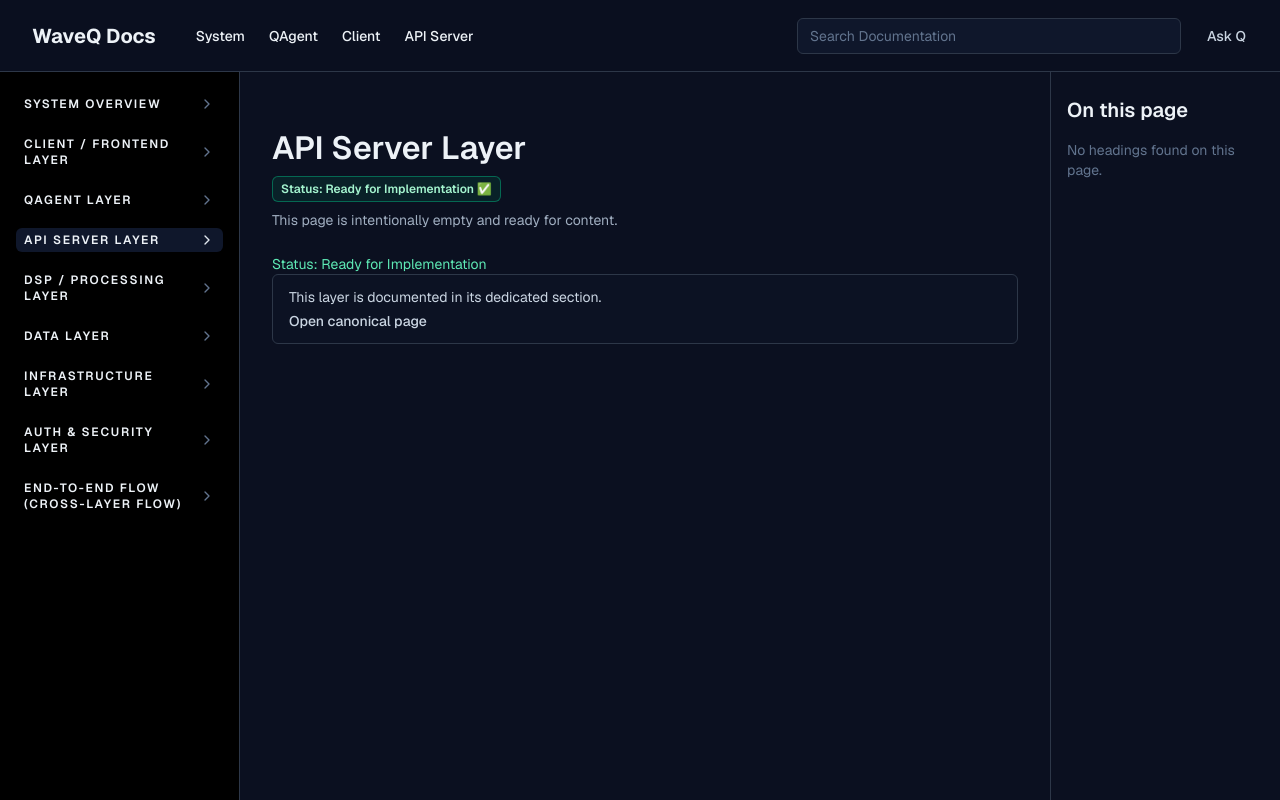
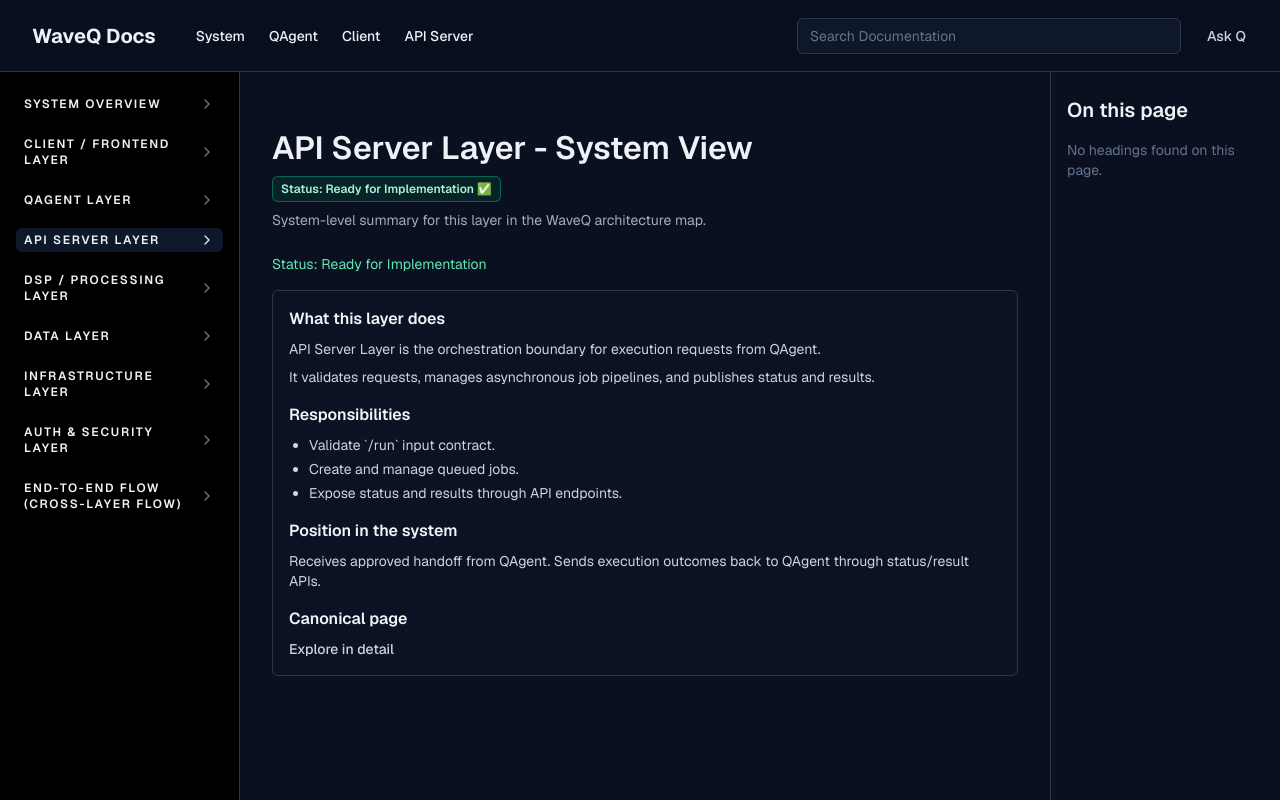
Before and after one commit to liormedan/Qagent-WebSiteDoc, a Next.js app: page /docs/system/api-server-layer in a window 1280 px wide. Built offline with nearby package versions, Linux system fonts and the light colour scheme.

Commit message:
docs(system): populate system layer subpages and align sidebar routes

```diff
--- a/src/app/docs/system/[layer]/page.tsx
+++ b/src/app/docs/system/[layer]/page.tsx
@@ -25,25 +25,153 @@ const layerCanonicalLinks: Record<string, string> = {
   "end-to-end-flow": "/docs/system-flow",
 };
 
+type LayerSystemView = {
+  explanation: [string, string];
+  responsibilities: [string, string, string];
+  position: string;
+};
+
+const layerSystemViews: Record<string, LayerSystemView> = {
+  "client-frontend-layer": {
+    explanation: [
+      "Client Layer is the user-facing runtime where users interact with chat, canvas, and workspace surfaces.",
+      "It translates user actions into structured requests and presents status and result updates from downstream layers.",
+    ],
+    responsibilities: [
+      "Capture user input and interaction events.",
+      "Render runtime progress and final outputs.",
+      "Forward structured requests to QAgent.",
+    ],
+    position: "Receives input from users. Sends structured requests to QAgent and presents returned status/results.",
+  },
+  "qagent-layer": {
+    explanation: [
+      "QAgent Layer is the decision and planning center of WaveQ.",
+      "It interprets intent, builds execution-ready plans, and enforces approval gates before execution handoff.",
+    ],
+    responsibilities: [
+      "Resolve intent and clarification requirements.",
+      "Build plan and execution handoff artifacts.",
+      "Apply approval logic before API handoff.",
+    ],
+    position: "Receives requests from Client Layer. Sends approved execution handoff artifacts to API Server Layer.",
+  },
+  "api-server-layer": {
+    explanation: [
+      "API Server Layer is the orchestration boundary for execution requests from QAgent.",
+      "It validates requests, manages asynchronous job pipelines, and publishes status and results.",
+    ],
+    responsibilities: [
+      "Validate `/run` input contract.",
+      "Create and manage queued jobs.",
+      "Expose status and results through API endpoints.",
+    ],
+    position: "Receives approved handoff from QAgent. Sends execution outcomes back to QAgent through status/result APIs.",
+  },
+  "dsp-processing-layer": {
+    explanation: [
+      "DSP / Processing Layer performs audio transformations and signal-level operations during execution.",
+      "It provides specialized processing capabilities used by execution pipelines.",
+    ],
+    responsibilities: [
+      "Run signal processing and audio transformations.",
+      "Support execution engine with processing primitives.",
+      "Produce processed audio outputs.",
+    ],
+    position: "Receives processing tasks from execution pipelines. Sends processed artifacts onward to output and storage flows.",
+  },
+  "data-layer": {
+    explanation: [
+      "Data Layer provides canonical storage, schema governance, and lineage traceability for system entities.",
+      "It preserves structured artifacts and historical references across system runs.",
+    ],
+    responsibilities: [
+      "Store canonical records and artifacts.",
+      "Maintain schema consistency.",
+      "Track lineage and reference relationships.",
+    ],
+    position: "Receives entities and artifacts from runtime layers. Sends stable references for retrieval, traceability, and version linkage.",
+  },
+  "infrastructure-layer": {
+    explanation: [
+      "Infrastructure Layer supplies the runtime environment that hosts and scales WaveQ services.",
+      "It provides platform-level support for reliability, deployment, and operational execution.",
+    ],
+    responsibilities: [
+      "Provide hosting and runtime environment.",
+      "Support scaling and deployment operations.",
+      "Stabilize execution conditions for system services.",
+    ],
+    position: "Receives operational requirements from all layers. Supports runtime delivery across Client, QAgent, and API services.",
+  },
+  "auth-security-layer": {
+    explanation: [
+      "Auth & Security Layer enforces identity, access control, and isolation boundaries.",
+      "It protects system resources and ensures secure interaction across layers.",
+    ],
+    responsibilities: [
+      "Authenticate identities and session context.",
+      "Authorize access to protected operations.",
+      "Enforce isolation and boundary security rules.",
+    ],
+    position: "Receives access and session requests from runtime flows. Applies controls before protected operations continue.",
+  },
+  "end-to-end-flow": {
+    explanation: [
+      "End-to-End Flow represents the cross-layer path from request to final output.",
+      "It connects client interaction, planning, orchestration, execution, and versioning as one system journey.",
+    ],
+    responsibilities: [
+      "Describe the cross-layer request-to-output sequence.",
+      "Clarify handoff transitions between major layers.",
+      "Provide a system-level reference path for navigation.",
+    ],
+    position: "Begins with user interaction in Client Layer. Progresses through QAgent and API execution toward versioned output.",
+  },
+};
+
 export default async function SystemLayerPage({ params }: { params: Promise<{ layer: string }> }) {
   const { layer } = await params;
   const title = layerTitles[layer];
   const canonicalHref = layerCanonicalLinks[layer];
+  const systemView = layerSystemViews[layer];
 
-  if (!title || !canonicalHref) {
+  if (!title || !canonicalHref || !systemView) {
     notFound();
   }
 
   return (
     <DocsContent>
-      <PageTitle title={title} description="This page is intentionally empty and ready for content." />
+      <PageTitle title={`${title} - System View`} description="System-level summary for this layer in the WaveQ architecture map." />
       <p className="text-sm text-emerald-300">Status: Ready for Implementation</p>
-      <div className="rounded-md border border-[var(--border)] bg-slate-900/30 px-4 py-3 text-sm text-slate-300">
-        This layer is documented in its dedicated section.
-        <br />
-        <Link href={canonicalHref} className="mt-1 inline-block font-medium text-[var(--accent)] hover:underline">
-          Open canonical page
-        </Link>
+
+      <div className="mt-4 space-y-4 rounded-md border border-[var(--border)] bg-slate-900/30 p-4 text-sm text-slate-300">
+        <section className="space-y-2">
+          <h2 className="text-base font-semibold text-slate-100">What this layer does</h2>
+          <p>{systemView.explanation[0]}</p>
+          <p>{systemView.explanation[1]}</p>
+        </section>
+
+        <section className="space-y-2">
+          <h2 className="text-base font-semibold text-slate-100">Responsibilities</h2>
+          <ul className="list-disc space-y-1 pl-5">
+            <li>{systemView.responsibilities[0]}</li>
+            <li>{systemView.responsibilities[1]}</li>
+            <li>{systemView.responsibilities[2]}</li>
+          </ul>
+        </section>
+
+        <section className="space-y-2">
+          <h2 className="text-base font-semibold text-slate-100">Position in the system</h2>
+          <p>{systemView.position}</p>
+        </section>
+
+        <section className="space-y-2">
+          <h2 className="text-base font-semibold text-slate-100">Canonical page</h2>
+          <Link href={canonicalHref} className="inline-block font-medium text-[var(--accent)] hover:underline">
+            Explore in detail
+          </Link>
+        </section>
       </div>
     </DocsContent>
   );
--- a/src/components/layout/DocsSidebar.tsx
+++ b/src/components/layout/DocsSidebar.tsx
@@ -243,27 +243,27 @@ const systemSections: SidebarSection[] = [
   },
   {
     title: "DSP / Processing Layer",
-    href: "/docs/dsp-layer",
+    href: "/docs/system/dsp-processing-layer",
     items: [],
   },
   {
     title: "Data Layer",
-    href: "/docs/data-layer",
+    href: "/docs/system/data-layer",
     items: [],
   },
   {
     title: "Infrastructure Layer",
-    href: "/docs/infrastructure-layer",
+    href: "/docs/system/infrastructure-layer",
     items: [],
   },
   {
     title: "Auth & Security Layer",
-    href: "/docs/auth-security",
+    href: "/docs/system/auth-security-layer",
     items: [],
   },
   {
     title: "End-to-End Flow (cross-layer flow)",
-    href: "/docs/system-flow",
+    href: "/docs/system/end-to-end-flow",
     items: [],
   },
 ];
```
